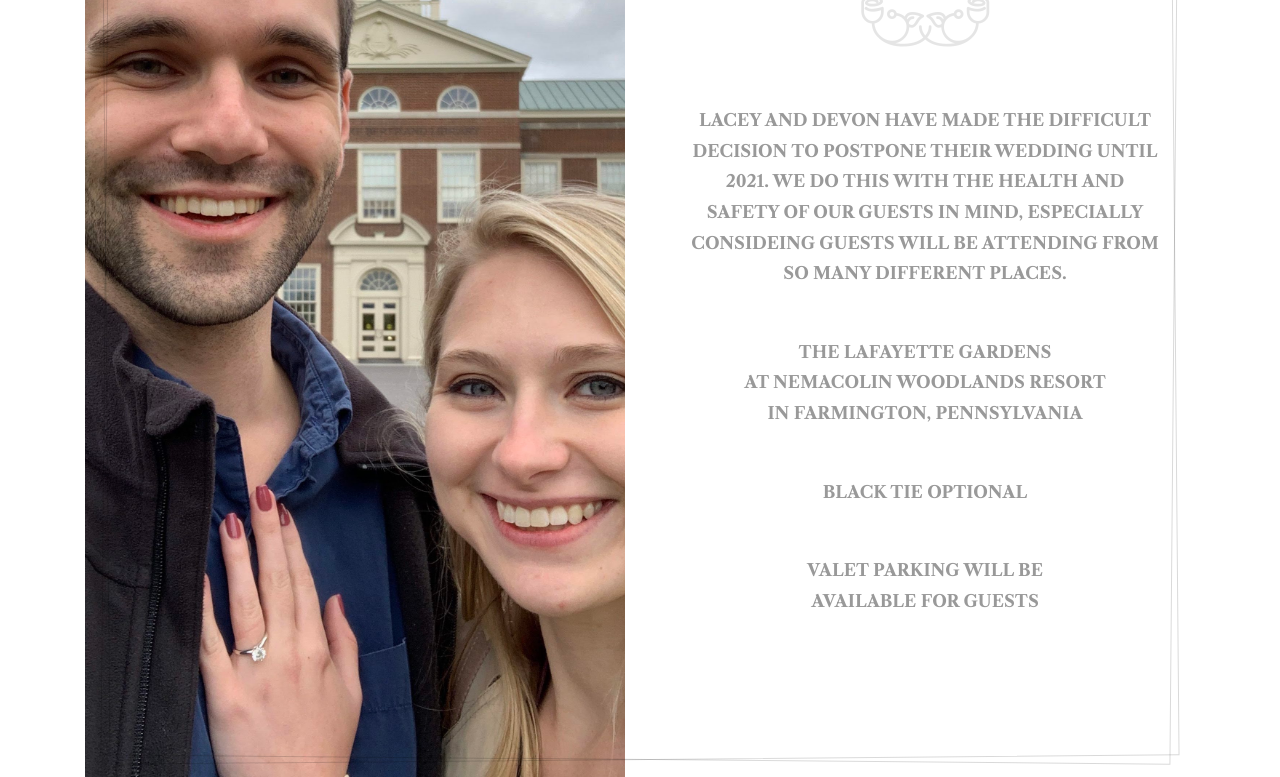
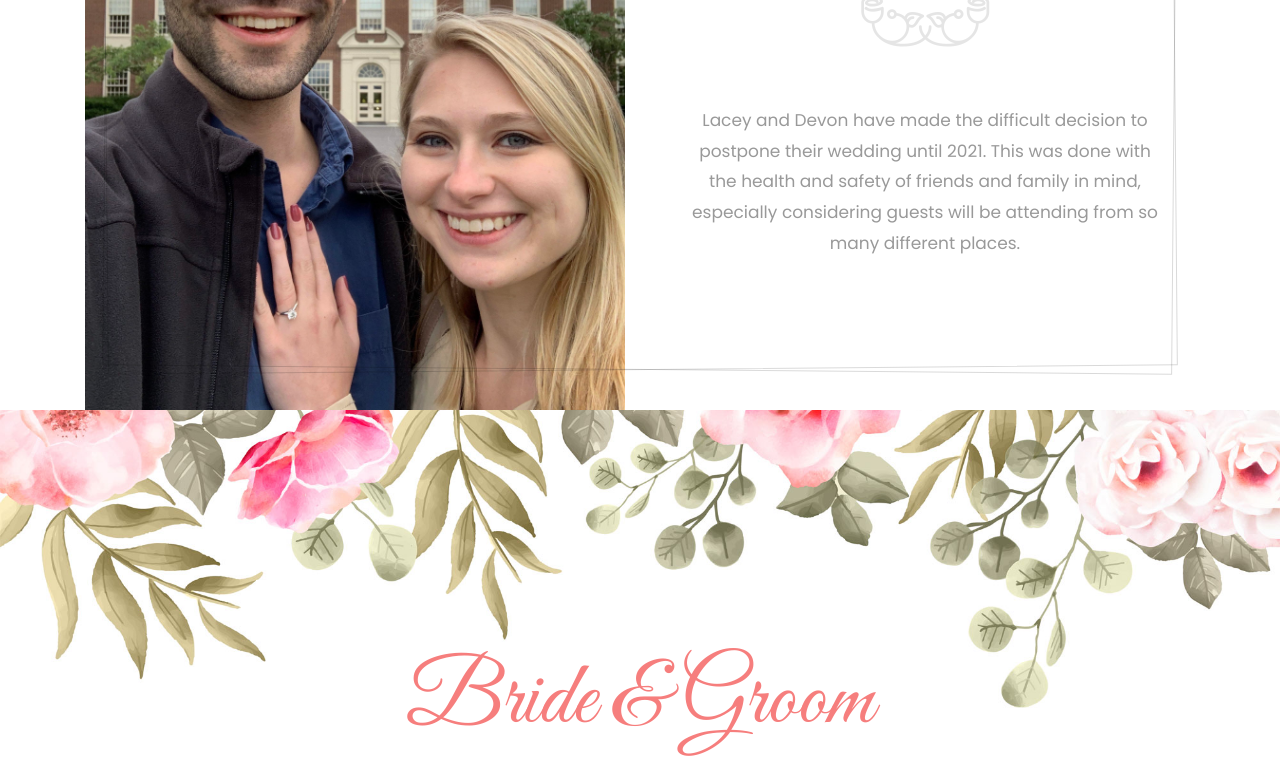
Before and after one commit to devonwasson/devonwasson.github.io, a plain HTML site: page index.html in a window 1280 px wide. Shown: the part 1123-1900 px from the top of the page. Drawn offline with nearby package versions, Linux system fonts and the light colour scheme.

Commit message:
typo fix, style change

```diff
--- a/index.html
+++ b/index.html
@@ -85,14 +85,14 @@
 						            <h2 class="mb-4" style="padding-bottom:25px;">Lacey <span>&amp;</span> Devon</h2>
 						            <span class="icon flaticon-vine"></span>
 <!-- TODO Add this back in once a new date is established -->
-							    <span class="subheading mb-5">Lacey and Devon have made the difficult decision to postpone their wedding until 2021. We do this with the health and safety of our guests in mind, especially consideing guests will be attending from so many different places.</span>
+							    <p>Lacey and Devon have made the difficult decision to postpone their wedding until 2021. This was done with the health and safety of friends and family in mind, especially considering guests will be attending from so many different places.</p>
 <!-- 						            <span class="subheading">Celebrated on</span>
 								<p class="time mb-4"><span>Aug | 08 | 2020</span></p>
-								<span class="subheading mb-5">Starting at 4:30 <br> in the afternoon</span> -->
+								<span class="subheading mb-5">Starting at 4:30 <br> in the afternoon</span>
 								<span class="subheading mb-5">The Lafayette Gardens<br>at Nemacolin Woodlands Resort<br> in Farmington, Pennsylvania</span>
-								<!-- <span class="subheading mb-5"><a href="#accommodations-section"><u>Please book accommodations<br>by July 11th, 2020</a></u></span> -->
+								<span class="subheading mb-5"><a href="#accommodations-section"><u>Please book accommodations<br>by July 11th, 2020</a></u></span>
 								<span class="subheading mb-5">Black Tie Optional</span>
-								<span class="subheading mb-5">Valet parking will be<br>available for guests</span>
+								<span class="subheading mb-5">Valet parking will be<br>available for guests</span> -->
 						          </div>
 						        </div>
 					        </div>
```
